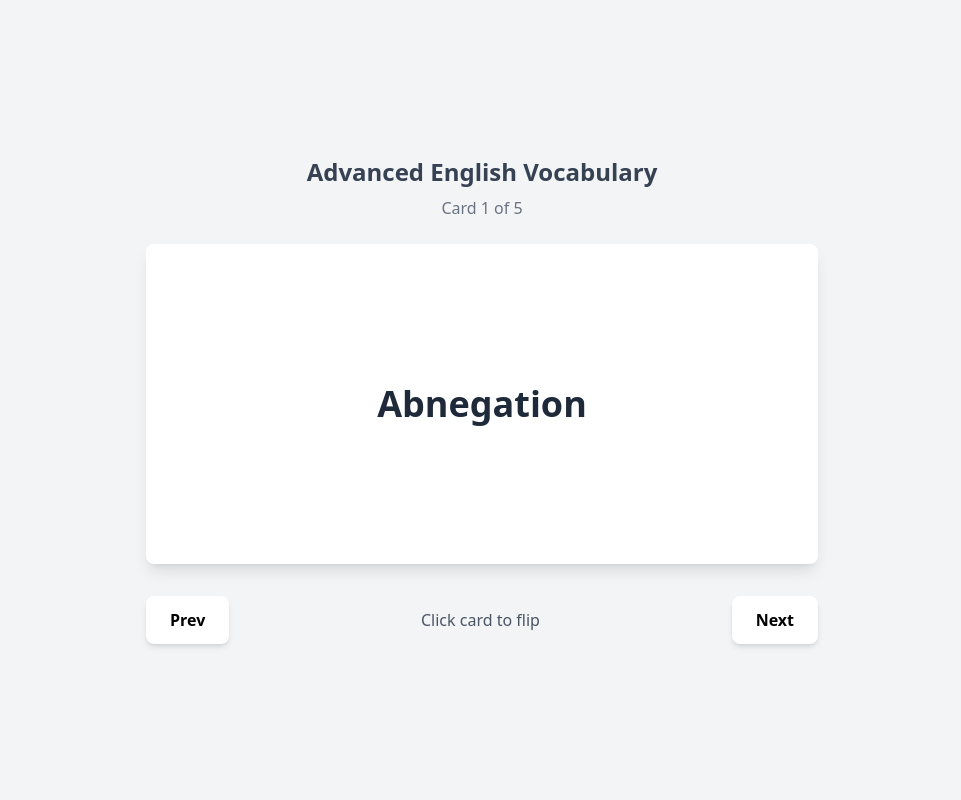
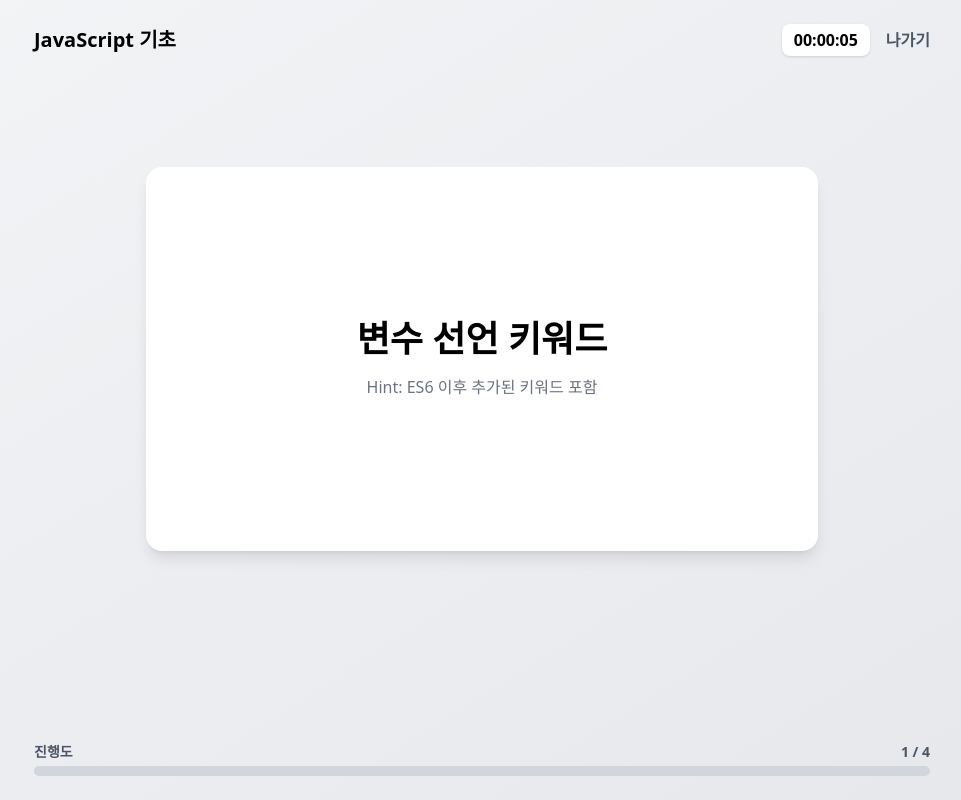
Before and after one commit to 99MotiveU/Qversity, a React (Vite) app in the folder qversity-front/: page /study/1 in a window 1280 px wide. Shown: the whole page, without its empty margins (158-1119 px from the left). Built offline with nearby package versions, Linux system fonts and the light colour scheme.

Commit message:
refactor: StudyPage UI/UX 수정

```diff
--- a/qversity-front/src/pages/StudyPage.jsx
+++ b/qversity-front/src/pages/StudyPage.jsx
@@ -1,86 +1,114 @@
-import React, { useState } from 'react';
+import React, { useState, useEffect } from 'react';
 
-// Placeholder data - reusing the same set from DetailPage
+// Placeholder data
 const studySet = {
-  title: 'Advanced English Vocabulary',
+  title: 'JavaScript 기초',
   terms: [
-    { id: 1, term: 'Abnegation', definition: 'The act of renouncing or rejecting something.' },
-    { id: 2, term: 'Aggrandize', definition: 'Increase the power, status, or wealth of.' },
-    { id: 3, term: 'Alacrity', definition: 'Bris, cheerful readiness.' },
-    { id: 4, term: 'Anachronistic', definition: 'Belonging to a period other than that being portrayed.' },
-    { id: 5, term: 'Archetypal', definition: 'Very typical of a certain kind of person or thing.' },
+    { id: 1, term: '변수 선언 키워드', hint: 'ES6 이후 추가된 키워드 포함', answer: 'var, let, const', explanation: 'var는 함수 스코프, let/const는 블록 스코프를 가집니다.' },
+    { id: 2, term: '클로저 (Closure)', hint: '함수와 렉시컬 환경의 관계', answer: '함수와 그 함수가 선언된 렉시컬 환경의 조합', explanation: '내부 함수가 외부 함수의 변수에 접근할 수 있게 합니다.' },
+    { id: 3, term: '이벤트 버블링', hint: 'DOM 이벤트 전파 방식', answer: '이벤트가 발생한 요소에서 상위 요소로 전파되는 현상', explanation: 'event.stopPropagation()으로 중단할 수 있습니다.' },
+    { id: 4, term: 'Promise', hint: '비동기 작업 결과 처리 방식', answer: '비동기 작업의 최종 완료 또는 실패를 나타내는 객체', explanation: '콜백 지옥 문제를 해결하는 데 도움을 줍니다.' },
   ],
 };
 
+// FSRS Rating Button
+const RatingButton = ({ color, text, onClick }) => (
+  <button
+    onClick={onClick}
+    className={`flex-1 py-3 text-white font-bold rounded-lg transition-transform transform hover:scale-105 ${color}`}>
+    {text}
+  </button>
+);
+
+// Study Page Component
 export default function StudyPage() {
   const [currentIndex, setCurrentIndex] = useState(0);
   const [isFlipped, setIsFlipped] = useState(false);
+  const [time, setTime] = useState(0);
 
-  const currentCard = studySet.terms[currentIndex];
+  useEffect(() => {
+    const timer = setInterval(() => {
+      setTime(prevTime => prevTime + 1);
+    }, 1000);
+    return () => clearInterval(timer);
+  }, []);
 
-  const handleFlip = () => {
-    setIsFlipped(!isFlipped);
+  const formatTime = (seconds) => {
+    const h = Math.floor(seconds / 3600).toString().padStart(2, '0');
+    const m = Math.floor((seconds % 3600) / 60).toString().padStart(2, '0');
+    const s = (seconds % 60).toString().padStart(2, '0');
+    return `${h}:${m}:${s}`;
   };
 
-  const handleNext = () => {
-    setIsFlipped(false); // Show front of next card
+  const handleFlip = () => setIsFlipped(!isFlipped);
+
+  const handleRating = (rating) => {
+    console.log(`Card ${currentCard.id} rated as: ${rating}`);
+    // Move to the next card
+    setIsFlipped(false);
     setCurrentIndex((prevIndex) => (prevIndex + 1) % studySet.terms.length);
   };
 
-  const handlePrev = () => {
-    setIsFlipped(false); // Show front of previous card
-    setCurrentIndex((prevIndex) => (prevIndex - 1 + studySet.terms.length) % studySet.terms.length);
-  };
+  const currentCard = studySet.terms[currentIndex];
+  const progress = ((currentIndex + 1) / studySet.terms.length) * 100;
 
   return (
-    <div className="flex flex-col items-center justify-center min-h-screen bg-gray-100 p-4">
-      <div className="w-full max-w-2xl">
-        <h1 className="text-2xl font-bold text-center text-gray-700 mb-2">{studySet.title}</h1>
-        <div className="text-center text-gray-500 mb-6">
-          Card {currentIndex + 1} of {studySet.terms.length}
+    <div className="font-sans flex flex-col min-h-screen bg-gradient-to-br from-gray-100 to-gray-200 p-4 md:p-6">
+      {/* Header */}
+      <header className="w-full max-w-4xl mx-auto flex justify-between items-center mb-6">
+        <h1 className="text-xl font-bold text-dark-color">{studySet.title}</h1>
+        <div className="flex items-center space-x-4">
+          <div className="font-semibold text-dark-color bg-white px-3 py-1 rounded-lg shadow-sm">
+            {formatTime(time)}
+          </div>
+          <button className="text-gray-600 hover:text-primary font-semibold">나가기</button>
         </div>
+      </header>
 
+      {/* Main Card Area */}
+      <main className="flex-1 flex flex-col items-center justify-center w-full max-w-2xl mx-auto">
         {/* Flashcard */}
-        <div
-          className="relative w-full h-80 perspective-1000"
-          onClick={handleFlip}
-        >
+        <div className="w-full h-80 md:h-96 relative" style={{ perspective: '1000px' }} onClick={handleFlip}>
           <div
-            className={`absolute w-full h-full transition-transform duration-700 transform-style-3d ${isFlipped ? 'rotate-y-180' : ''}`}
+            className={`w-full h-full absolute transition-transform duration-500 transform-style-3d ${isFlipped ? 'rotate-y-180' : ''}`}
           >
-            {/* Front of the card */}
-            <div className="absolute w-full h-full backface-hidden flex items-center justify-center bg-white rounded-lg shadow-lg p-6">
-              <p className="text-4xl font-bold text-gray-800">{currentCard.term}</p>
+            {/* Front */}
+            <div className="absolute w-full h-full backface-hidden bg-white rounded-2xl shadow-lg flex flex-col justify-center items-center p-6">
+              <p className="text-3xl md:text-4xl font-bold text-center text-dark-color">{currentCard.term}</p>
+              {currentCard.hint && <p className="mt-4 text-gray-500">Hint: {currentCard.hint}</p>}
             </div>
-
-            {/* Back of the card */}
-            <div className="absolute w-full h-full backface-hidden rotate-y-180 flex items-center justify-center bg-white rounded-lg shadow-lg p-6">
-              <p className="text-2xl text-gray-700">{currentCard.definition}</p>
+            {/* Back */}
+            <div className="absolute w-full h-full backface-hidden rotate-y-180 bg-white rounded-2xl shadow-lg flex flex-col justify-center p-8 text-center">
+              <h4 className="font-bold text-2xl md:text-3xl text-dark-color">{currentCard.answer}</h4>
+              {currentCard.explanation && <p className="mt-4 text-lg text-gray-600">{currentCard.explanation}</p>}
             </div>
           </div>
         </div>
 
-        {/* Controls */}
-        <div className="flex justify-between items-center mt-8">
-          <button
-            onClick={handlePrev}
-            className="px-6 py-3 bg-white rounded-lg shadow-md hover:bg-gray-50 font-semibold"
-          >
-            Prev
-          </button>
-          <p className="text-gray-600">Click card to flip</p>
-          <button
-            onClick={handleNext}
-            className="px-6 py-3 bg-white rounded-lg shadow-md hover:bg-gray-50 font-semibold"
-          >
-            Next
-          </button>
+        {/* FSRS Buttons (shown when flipped) */}
+        <div className={`w-full mt-8 transition-opacity duration-300 ${isFlipped ? 'opacity-100' : 'opacity-0 pointer-events-none'}`}>
+          <div className="flex space-x-2 md:space-x-4">
+            <RatingButton color="bg-again" text="다시" onClick={() => handleRating('again')} />
+            <RatingButton color="bg-hard" text="어려움" onClick={() => handleRating('hard')} />
+            <RatingButton color="bg-good" text="알맞음" onClick={() => handleRating('good')} />
+            <RatingButton color="bg-easy" text="쉬움" onClick={() => handleRating('easy')} />
+          </div>
         </div>
-      </div>
+      </main>
 
-      {/* CSS for 3D transform (can be moved to a CSS file) */}
+      {/* Footer - Progress Bar */}
+      <footer className="w-full max-w-4xl mx-auto mt-6">
+        <div className="flex justify-between text-sm font-semibold text-gray-600 mb-1">
+          <span>진행도</span>
+          <span>{currentIndex + 1} / {studySet.terms.length}</span>
+        </div>
+        <div className="w-full bg-gray-300 rounded-full h-2.5">
+          <div className="bg-primary h-2.5 rounded-full" style={{ width: `${progress}%` }}></div>
+        </div>
+      </footer>
+
+      {/* CSS for 3D transform */}
       <style>{`
-        .perspective-1000 { perspective: 1000px; }
         .transform-style-3d { transform-style: preserve-3d; }
         .backface-hidden { backface-visibility: hidden; }
         .rotate-y-180 { transform: rotateY(180deg); }
```
